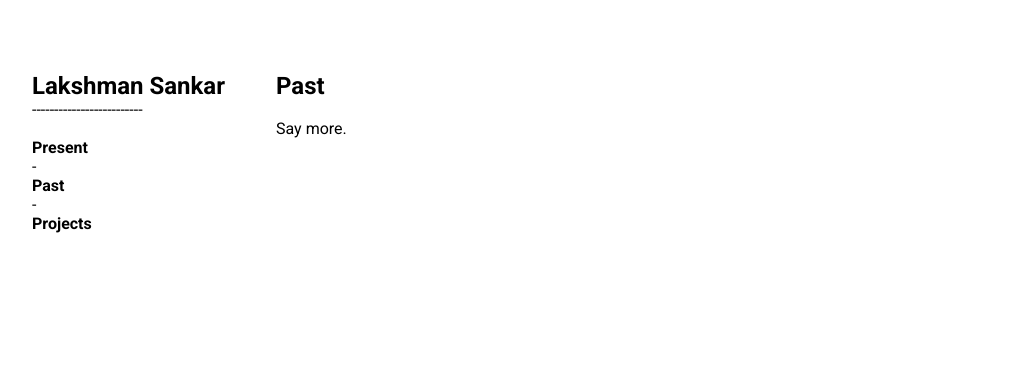
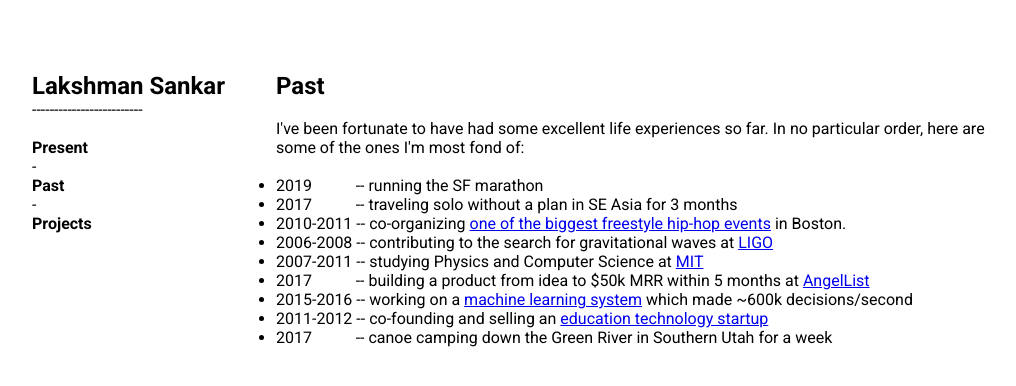
Before and after one commit to lsankar4033/lsankar.xyz, a Vue app: page /#/past in a window 1280 px wide. Shown: the top 386 px of the page, without its empty margins (120-1136 px from the left). Built offline with nearby package versions, Linux system fonts and the light colour scheme.

Commit message:
First pass at 'Past' page

```diff
--- a/src/views/Past.vue
+++ b/src/views/Past.vue
@@ -4,8 +4,24 @@
     <br />
 
     <p>
-      Say more.
+      I've been fortunate to have had some excellent life experiences so far. In no particular order, here are some
+      of the ones I'm most fond of:
     </p>
+    <br />
+
+    <ul>
+      <li>2019&nbsp;&nbsp;&nbsp;&nbsp;&nbsp;&nbsp;&nbsp;&nbsp;&nbsp;&nbsp;&nbsp;-- running the SF marathon</li>
+      <li>2017&nbsp;&nbsp;&nbsp;&nbsp;&nbsp;&nbsp;&nbsp;&nbsp;&nbsp;&nbsp;&nbsp;-- traveling solo without a plan in SE Asia for 3 months</li>
+      <li>2010-2011 -- co-organizing <a href="https://www.youtube.com/watch?v=wkT4QmYkG9g">one of the biggest freestyle hip-hop events</a> in Boston.</li>
+      <li>2006-2008 -- contributing to the search for gravitational waves at <a href="https://www.ligo.org">LIGO</a></li>
+      <li>2007-2011 -- studying Physics and Computer Science at <a href="http://web.mit.edu/">MIT</a></li>
+      <li>2017&nbsp;&nbsp;&nbsp;&nbsp;&nbsp;&nbsp;&nbsp;&nbsp;&nbsp;&nbsp;&nbsp;-- building a product from idea to $50k MRR within 5 months at <a href="https://angel.co">AngelList</a></li>
+      <li>2015-2016 -- working on a <a href="https://liftoff.io">machine learning system</a> which made ~600k decisions/second</li>
+      <li>2011-2012 -- co-founding and selling an <a href="https://braingenie.ck12.org">education technology startup</a></li>
+      <li>2017&nbsp;&nbsp;&nbsp;&nbsp;&nbsp;&nbsp;&nbsp;&nbsp;&nbsp;&nbsp;&nbsp;-- canoe camping down the Green River in Southern Utah for a week</li>
+    </ul>
+
+
   </div>
 </template>
 
```
